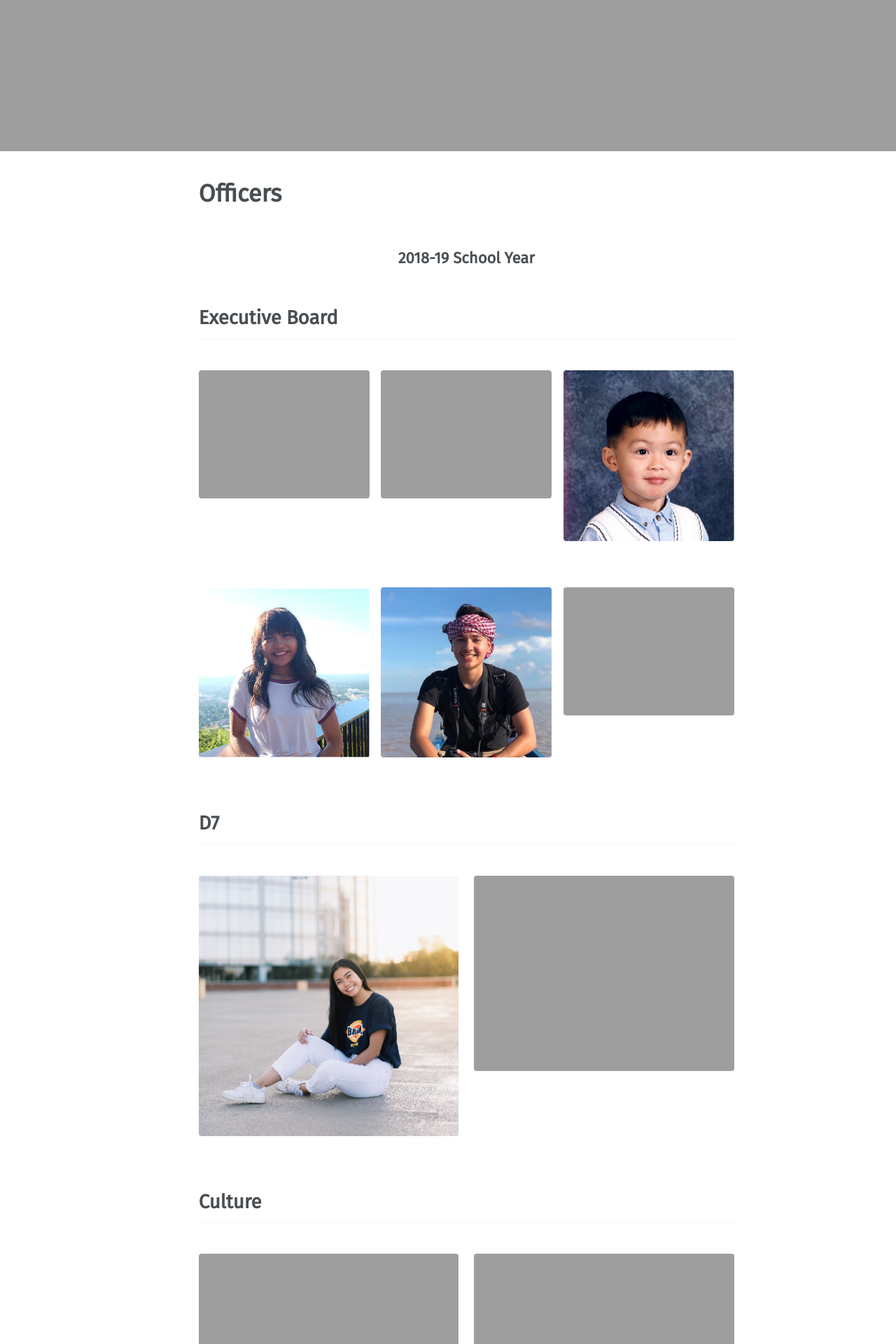
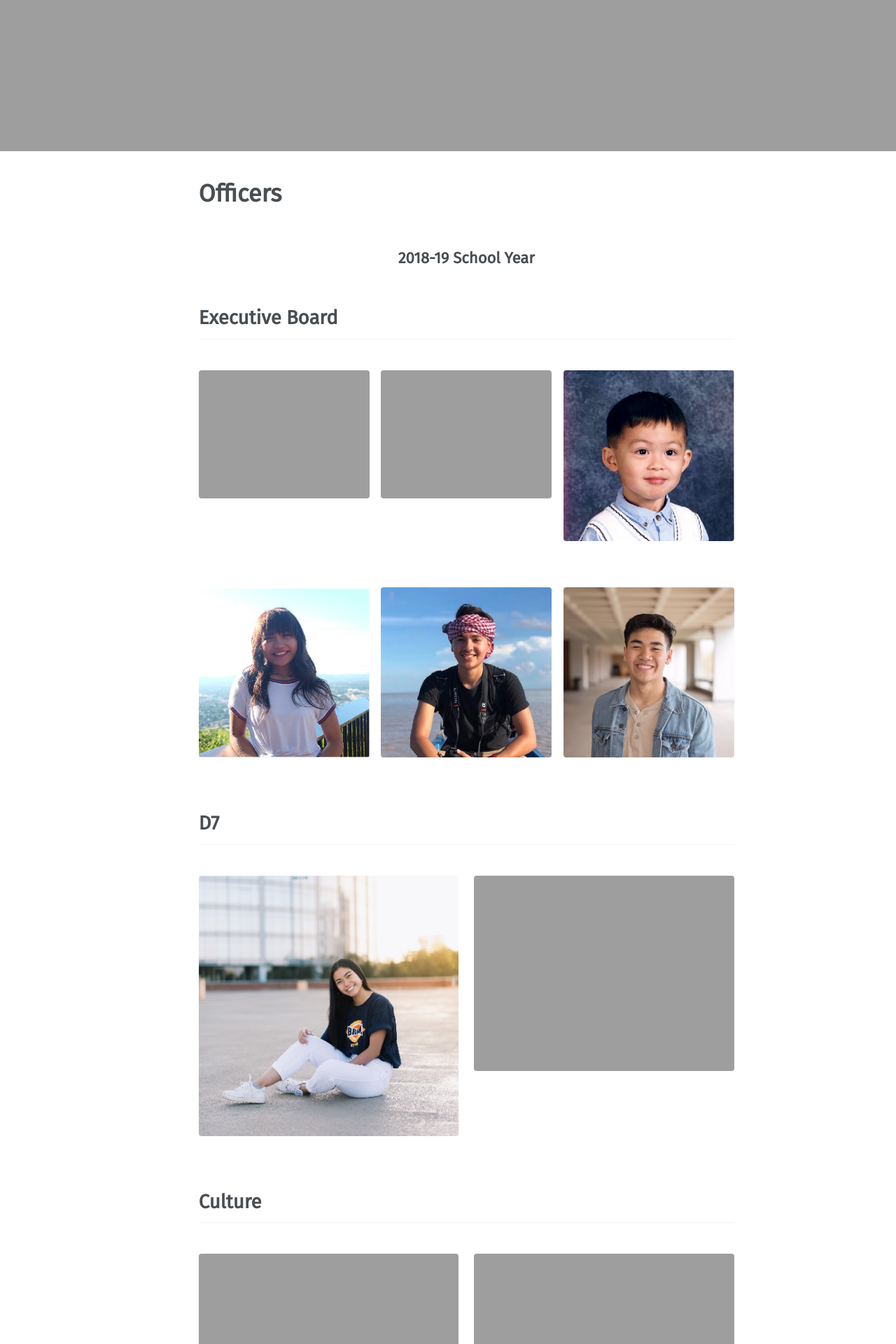
Before and after one commit to vtfasa/vtfasa.github.io, a Jekyll site: the page built from _pages/officers.md, in a window 1280 px wide. Shown: the part 844-2764 px from the top of the page at 70% size. Built offline with Jekyll 4.4.1, drawn with Linux system fonts in a browser that asks for light colours; some web fonts are replaced.

Commit message:
Update officers.md

```diff
--- a/_pages/officers.md
+++ b/_pages/officers.md
@@ -32,8 +32,8 @@ e_board2:
     image_path: /assets/images/officers/shawn2.png
     alt: "Shawn De Lopez, Historian"
   - url: /officers/eboard/
-    image_path: /assets/images/officers/adrian.png
-    alt: "Adrian Talastas, Historian"
+    image_path: /assets/images/officers/bryant.png
+    alt: "Bryant Nguyen, Historian"
 # d7
 d7:
   - url: /officers/d7/
```
